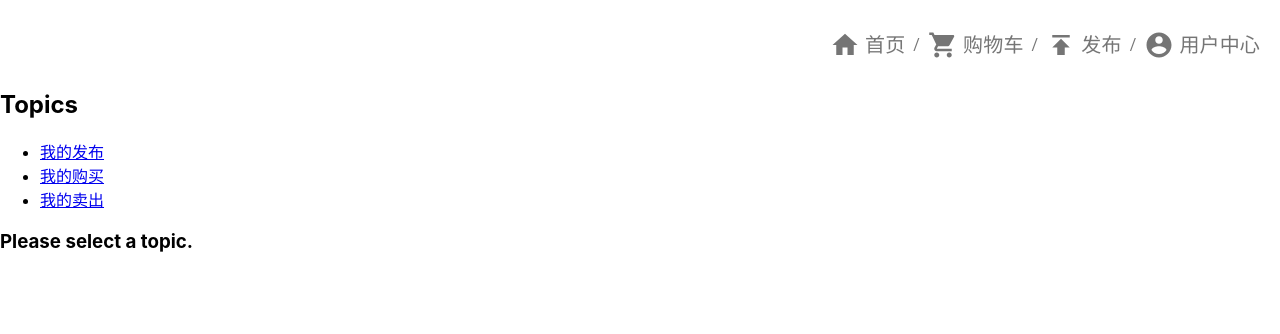
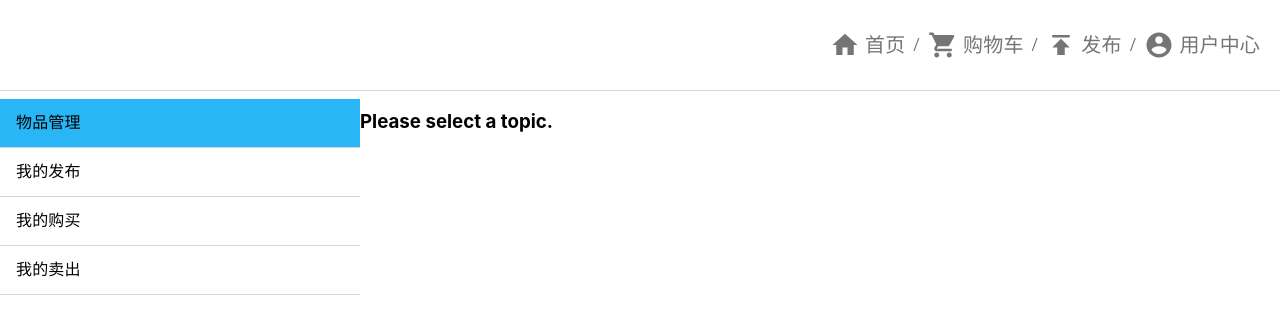
Before and after one commit to Amybiubiu/secondHand-frontend, a React (Create React App) app: page /user in a window 1280 px wide. Shown: the top 334 px of the page. Built offline with nearby package versions, Linux system fonts and the light colour scheme.

Commit message:
add: Theme.js and some components

```diff
--- a/src/App.js
+++ b/src/App.js
@@ -1,6 +1,8 @@
 import React from "react";
 import { BrowserRouter, Switch, Route } from "react-router-dom";
-
+import { ThemeProvider } from "@material-ui/core/styles"
+import {Divider} from "@material-ui/core"
+import sysTheme from "./theme"
 import Navbar from "./components/navbar";
 
 import Home from "./pages/home";
@@ -11,8 +13,10 @@ import Product from "./pages/product";
 
 function App() {
   return (
+    <ThemeProvider theme={sysTheme}>
       <BrowserRouter>
         <Navbar />
+        <Divider />
         <div >
           <Switch>
             <Route exact path="/">
@@ -27,12 +31,13 @@ function App() {
             <Route path="/user">
               <User />
             </Route>
-          <Route path="products/:productId">
+            <Route path="/products/:productId">
               <Product />
             </Route>
           </Switch>
         </div>
       </BrowserRouter>
+    </ThemeProvider>
   );
 }
 
--- a/src/components/navbar.jsx
+++ b/src/components/navbar.jsx
@@ -8,10 +8,11 @@ import ShoppingCartIcon from "@material-ui/icons/ShoppingCart";
 import PublishIcon from "@material-ui/icons/Publish";
 import AccountCircleIcon from "@material-ui/icons/AccountCircle";
 
-const useStyles = makeStyles(() => ({
+const useStyles = makeStyles((theme) => ({
   container: {
     margin: "30px 20px 30px auto",
-    width: "fit-content"
+    width: "fit-content",
+    // background: theme.palette.primary.main
   },
   link: {
     display: "flex",
--- a/src/pages/user.jsx
+++ b/src/pages/user.jsx
@@ -5,33 +5,51 @@ import {
   Route,
   Link,
   useParams,
-  useRouteMatch
+  useRouteMatch,
+  useHistory
 } from "react-router-dom";
 import {UserPublish, UserBuy, UserSell} from './userAbout'
+import { List, ListItem, ListItemIcon, ListItemText, Divider } from '@material-ui/core'
+import { makeStyles } from '@material-ui/core/styles'
 
+const useStyles = makeStyles((theme) => ({
+  root: {
+    display: 'flex',
+  },
+  list: {
+    width: '100%',
+    maxWidth: 360
+  },
+  title: {
+    backgroundColor: theme.palette.primary.main,
+    fontSize: '24px'
+  }
+}))
 const User = () => {
+    const classes = useStyles();
     let { path, url } = useRouteMatch();
     return (
-        <div>
-          <h2>Topics</h2>
-          <ul>
-            <li>
-              <Link to={`${url}/publish`}>我的发布</Link>
-            </li>
-            <li>
-              <Link to={`${url}/buy`}>我的购买</Link>
-            </li>
-            <li>
-              <Link to={`${url}/sell`}>我的卖出</Link>
-            </li>
-            {/* <li>
-              <Link to={`${url}/comments-send`}>Props v. State</Link>
-            </li>
-            <li>
-              <Link to={`${url}/comments-receive`}>Props v. State</Link>
-            </li> */}
-          </ul>
-
+      <div className={classes.root}>
+        <div className={classes.list}>
+          <List  component="nav" aria-label="secondary mailbox folders">
+            <ListItem className={classes.title}>
+              <ListItemText primary="物品管理" />
+            </ListItem>
+            <Divider />
+            <ListItem button component={Link} to={`${url}/publish`}>
+              <ListItemText primary="我的发布" />
+            </ListItem>
+            <Divider />
+            <ListItem button component={Link} to={`${url}/buy`}>
+              <ListItemText primary="我的购买" />
+            </ListItem>
+            <Divider />
+            <ListItem button component={Link} to={`${url}/sell`}>
+              <ListItemText primary="我的卖出" />
+            </ListItem>
+            <Divider />
+          </List>
+        </div>
         <Switch>
           <Route exact path={path}>
             <h3>Please select a topic.</h3>
--- /dev/null
+++ b/src/theme.js
@@ -0,0 +1,14 @@
+import { createMuiTheme } from '@material-ui/core/styles';
+import lightBlue from '@material-ui/core/colors/lightBlue';
+import blueGrey from '@material-ui/core/colors/blueGrey';
+
+const theme = createMuiTheme({
+  palette: {
+    primary: {
+      main: lightBlue[400],
+    },
+    divider: blueGrey[100]
+  },
+});
+
+export default theme
```
Also changed, not shown: src/components/product.jsx (added, +16 -0 lines), src/components/productDetail.jsx (added, +8 -0 lines). Lines whose indentation alone changed are shown as unchanged.
